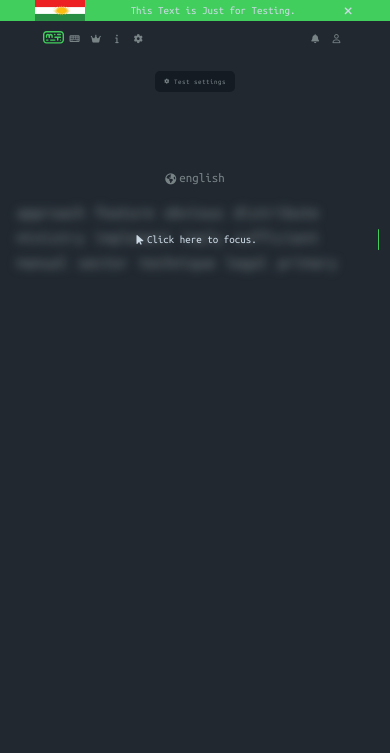
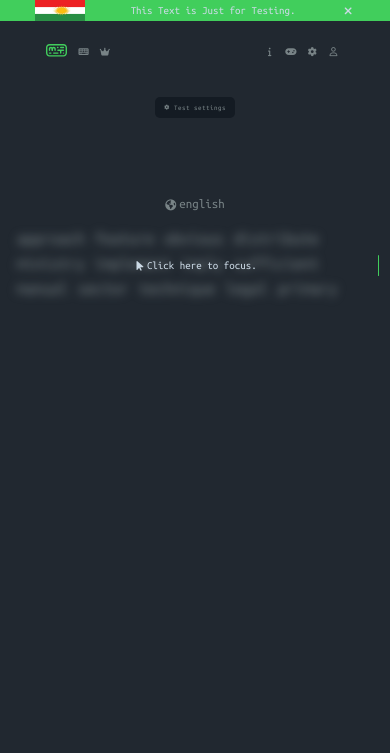
Before and after one commit to Eso70/NewTypingProject, a plain HTML site: page index.html in a window 390 px wide. Shown: the top 753 px of the page. Drawn offline with Linux system fonts and the light colour scheme; a web font is replaced by a local one.

Commit message:
updating ui for both mobile and tablet

```diff
--- a/index.html
+++ b/index.html
@@ -60,6 +60,9 @@
                             <i class="fas fa-fw fa-crown"></i>
                         </div>
                     </a>
+                </div>
+                <div class="nav-middle"></div>
+                <div class="nav-right">
                     <a href="#">
                         <div class="icon">
                             <i class="fas fa-fw fa-info"></i>
@@ -67,15 +70,12 @@
                     </a>
                     <a href="#">
                         <div class="icon">
-                            <i class="fas fa-fw fa-cog"></i>
+                            <i class="fa-solid fa-gamepad"></i>
                         </div>
                     </a>
-                </div>
-                <div class="nav-middle"></div>
-                <div class="nav-right">
                     <a href="#">
                         <div class="icon">
-                            <i class="fas fa-fw fa-bell"></i>
+                            <i class="fas fa-fw fa-cog"></i>
                         </div>
                     </a>
                     <a href="#">
--- a/styles.css
+++ b/styles.css
@@ -66,8 +66,17 @@ body{
     }
 }
 #app{
+    @media screen and (max-width: 400px){
+        header{
+            padding:9% 11%;
+            #logo, nav{
+                padding:3% 1%;
+            }
+        }
+    }
+
     header{
-        padding:2% 11%;
+        padding:3% 11%;
         display:flex;
         align-items: center;
         #logo{
```
